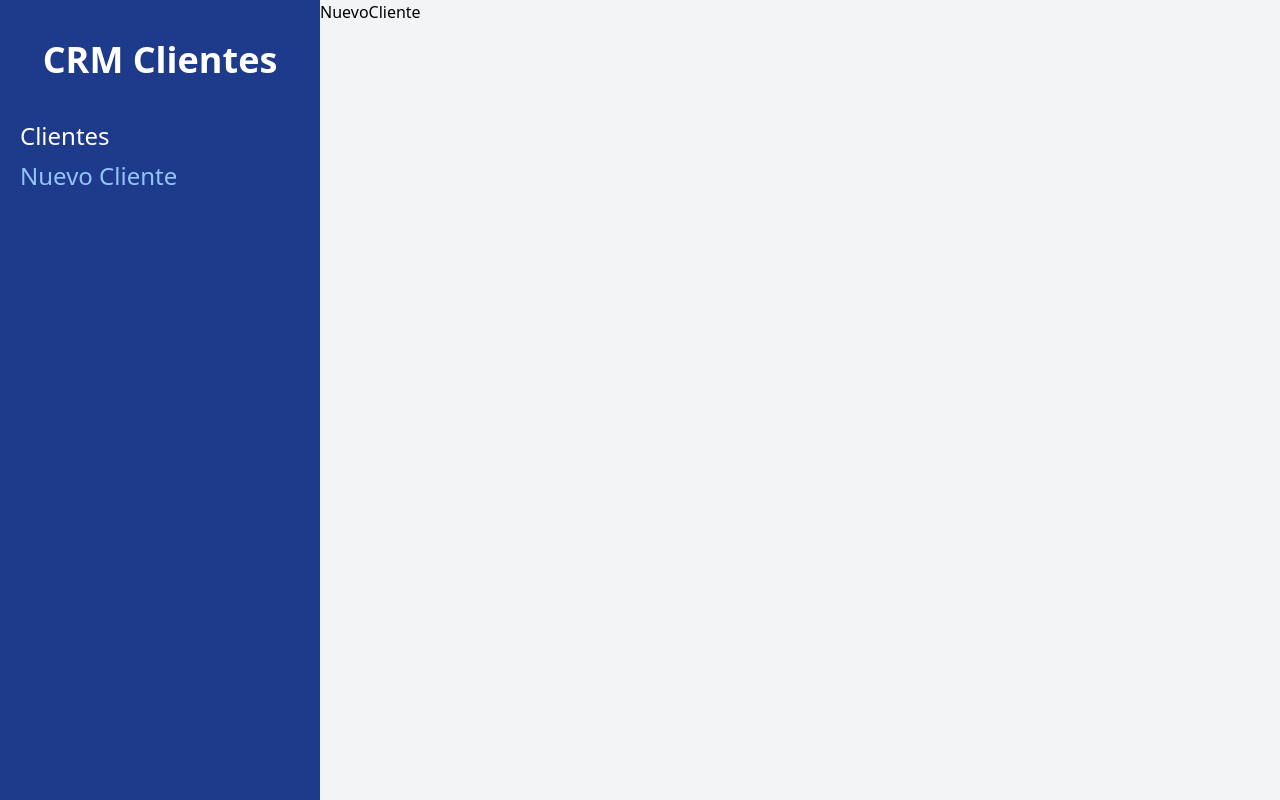
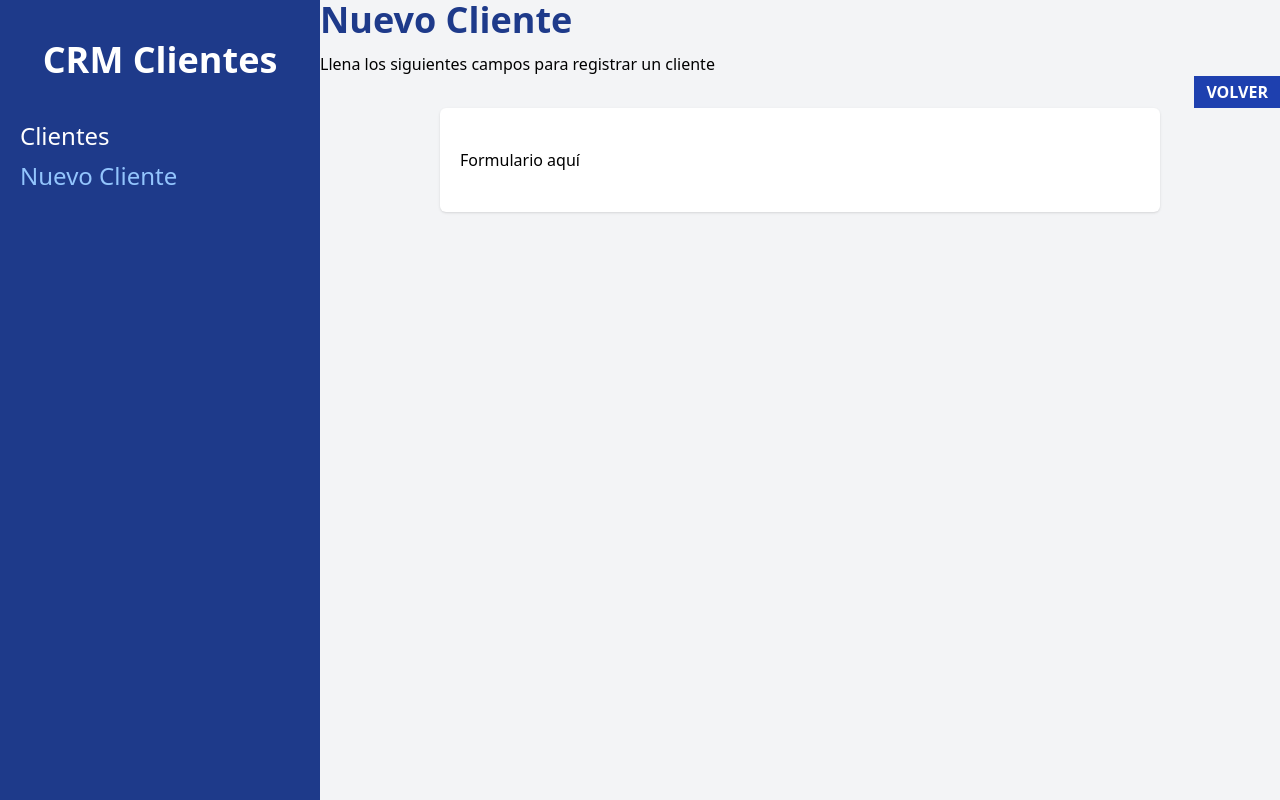
Before and after one commit to gusstis/crm-react, a React (Vite) app: page /clientes/nuevo in a window 1280 px wide. Built offline with nearby package versions, Linux system fonts and the light colour scheme.

Commit message:
Begining with NuevoCliente.jsx

```diff
--- a/src/pages/NuevoCliente.jsx
+++ b/src/pages/NuevoCliente.jsx
@@ -1,7 +1,25 @@
+import {useNavigate} from 'react-router-dom';
 
 function NuevoCliente() {
+
+  const navigate = useNavigate()
+
   return (
-    <div>NuevoCliente</div>
+    <>
+      <h1 className='font-black text-4xl text-blue-900'>Nuevo Cliente</h1>
+      <p className='mt-3'>Llena los siguientes campos para registrar un cliente</p>
+        <div className=' flex justify-end '>
+            <button
+                className=' bg-blue-800 text-white px-3 py-1 font-bold uppercase '
+                onClick={() => navigate(-1)}
+            >
+                Volver
+            </button>
+        </div>
+        <div className=' bg-white shadow rounded-md md:w-3/4 mx-auto px-5 py-10 '>
+          <p>Formulario aquí</p>
+        </div>
+    </>
   )
 }
 
```
